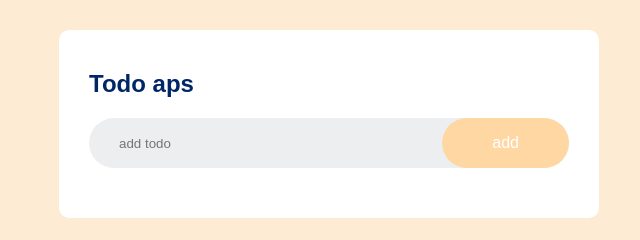
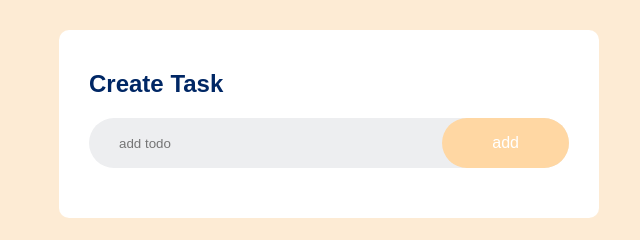
Before and after one commit to Indrawan-maker/todo-app, a plain HTML site: page index.html in a window 1280 px wide. Shown: the part 193-433 px from the top of the page, 311-951 px from the left. Drawn offline with nearby package versions, Linux system fonts and the light colour scheme; a web font is replaced by a local one.

Commit message:
update cursor

```diff
--- a/index.html
+++ b/index.html
@@ -17,7 +17,7 @@
             <h2  id="good"  class="goodd"></h2>
         </div>
         <div class="todo">
-            <h2>Todo aps</h2>
+            <h2>Create Task</h2>
             <div class="card">
                 <input id="boxInput" type="text" placeholder="add todo">
                 <button onclick="addTodo()">add</button>
```
